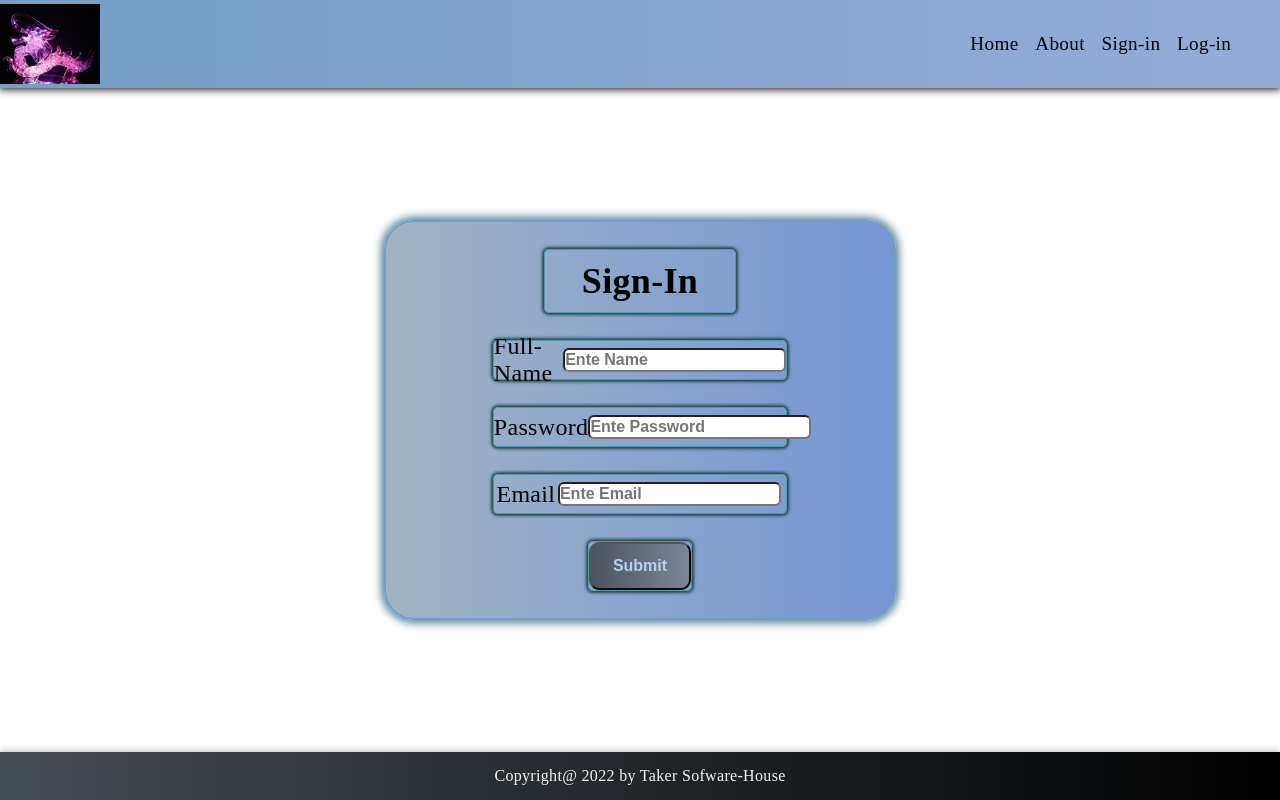
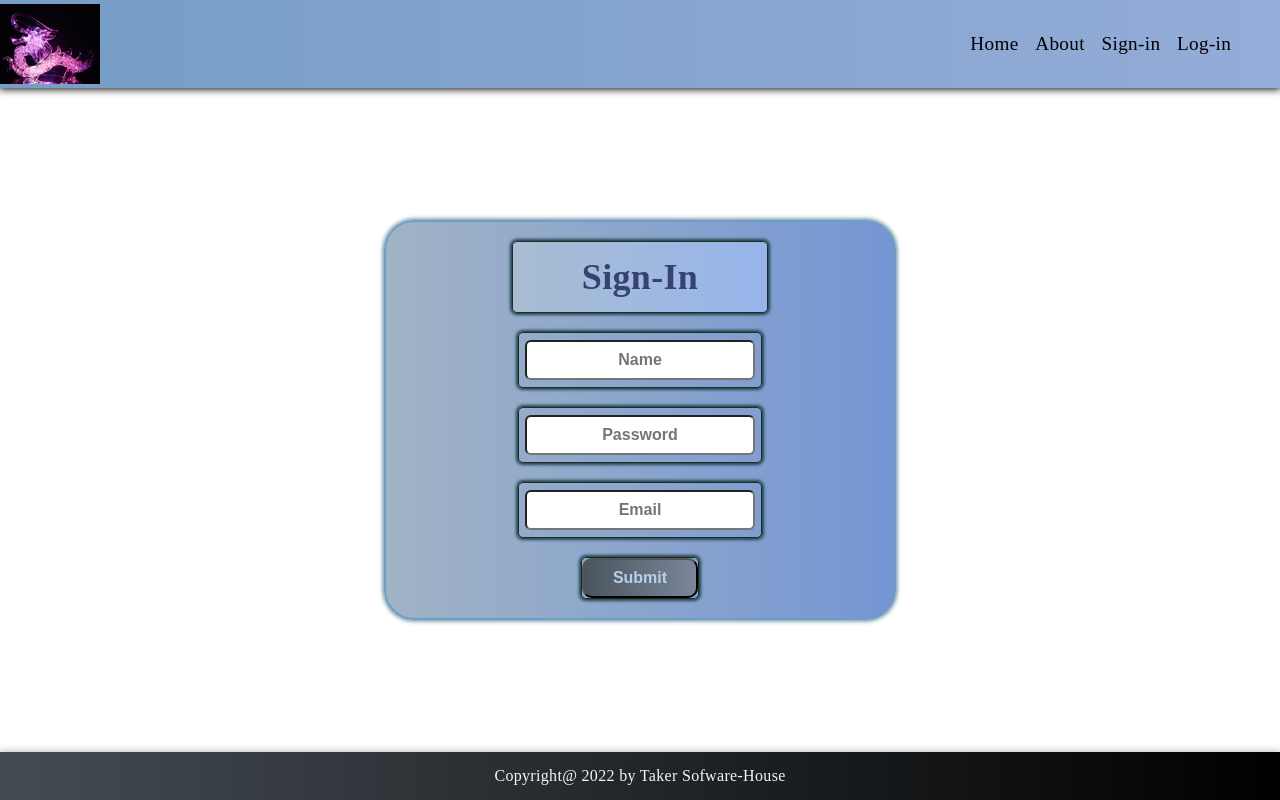
Before and after one commit to sameershahid1/Mini_React_Projects, a React (Create React App) app in the folder Practice/prac/: page / in a window 1280 px wide. Built offline with nearby package versions, Linux system fonts and the light colour scheme.

Commit message:
Styling Updating-2

```diff
--- a/Practice/prac/src/Components/App.js
+++ b/Practice/prac/src/Components/App.js
@@ -8,9 +8,9 @@ import MainContent from './MainContent';
 const Page = () => {
     return (
         <div className='Container'>
-            <Header/>
-            <MainContent/>
-            <Footer/>
+            <Header key={1}/>
+            <MainContent key={2}/>
+            <Footer key={3}/>
         </div>
     );
 }
--- /dev/null
+++ b/Practice/prac/src/Components/CSS/Jokes_List.css
@@ -0,0 +1,42 @@
+/*Main Section*/
+.Main {
+    background: linear-gradient(to right, #a0b3c5, #7596d4);
+    display: flex;
+    flex-flow: column wrap;
+    justify-content: center;
+    align-items: center;
+    width: 50vw;
+    height: 60vh;
+    box-shadow: 0 0 8px 2px rgb(110, 151, 163);
+    border:1px solid rgb(74, 137, 179);
+    border-radius: 20px;
+    position: relative;
+    left: 360px;
+}
+
+.Main {
+    display: flex;
+    flex-flow: column wrap;
+    justify-content: center;
+    align-items: center;
+}
+
+.Heading {
+    border: 1px solid gray;
+    border-radius: 10px;
+    padding: 10px 10px 10px 10px;
+    margin-bottom: 30px;
+}
+
+
+.points {
+    display: flex;
+    flex-flow: column wrap;
+    justify-content: center;
+    align-items: center;
+    width: 43vw;
+}
+
+.item {
+    list-style-type: none;
+}
--- a/Practice/prac/src/Components/CSS/Sign_in.css
+++ b/Practice/prac/src/Components/CSS/Sign_in.css
@@ -1,11 +1,9 @@
 .Form
 {
-
     height: 50vh;
     display: flex;
     align-items: center;
     justify-content: center;
-    font-size:1.5rem;
 }
 
 .Form-Container{
@@ -19,7 +17,7 @@
     align-items: center;
     border: 2px solid rgb(111, 157, 196);
     border-radius: 30px;
-    box-shadow:0 0 9px 3px rgb(85, 129, 153);
+    box-shadow:0 0 4px 1px rgb(85, 129, 153);
 }
 
 
@@ -28,14 +26,14 @@
     display: flex;
     border-radius:5px;
     box-shadow: 0 0 3px 2px rgb(32, 71, 77);
-    border:1px solid rgb(78, 154, 173);
+    border:1px solid rgb(35, 40, 41);
 }
 
 .Name,.Password,.Email
 {
-    width:23vw;
-    height:5vh;
-    justify-content:space-evenly;
+    width:19vw;
+    height:7vh;
+    justify-content:center;
     align-items: center;
 }
 
@@ -47,18 +45,17 @@
     color: black;
 }
 
-.em{
-    position: relative;
 
-}
 
 .input-1
 {
     border-radius: 6px;
-    height: 3vh;
-    color: rgb(26, 43, 26);
+    height: 5vh;
+    width:18vw;
     font-size:1rem;
     font-weight: 700;
+    text-align: center;
+    color: rgb(26, 43, 26);
 }
 
 
@@ -69,8 +66,11 @@
 
 .Heading-1
 {
-    width:15vw;
-    height:8vh;
+    font-size: 1.5rem;;
+    color:#081041b2;
+    width:20vw;
+    height: 9vh;
+    background: linear-gradient(to right, #a8bdd1, #97b5ec);
     justify-content: center;
     align-items: center;
 }
--- a/Practice/prac/src/Components/Jokes_List.js
+++ b/Practice/prac/src/Components/Jokes_List.js
@@ -1,4 +1,5 @@
 import React from 'react'
+import './CSS/Jokes_List.css'
 
 function Jokes_List({data,next,pre}) {
   const topic=data.Topic;
--- a/Practice/prac/src/Components/Sign_in.js
+++ b/Practice/prac/src/Components/Sign_in.js
@@ -14,25 +14,22 @@ function Sign_in() {
            </div>
             {/*Name*/}
             <div className='Name'>
-            <label>Full-Name</label>
-            <input type={"text"} className={"input-1"} placeholder={"Ente Name"} onChange={(e)=>{setName(e.target.value)}}/><br/>
+            <input type={"text"} className={"input-1"} placeholder={"Name"} onChange={(e)=>{setName(e.target.value)}}/><br/>
             </div>
 
             {/*Password*/}
             <div className='Password'>
-            <label>Password</label>
-            <input type={"password"} className={"input-1"} placeholder={"Ente Password"} onChange={(e)=>{setPassword(e.target.value)}}/><br/>
+            <input type={"password"} className={"input-1"} placeholder={"Password"} onChange={(e)=>{setPassword(e.target.value)}}/><br/>
             </div>
 
             {/*Email*/}
             <div className='Email'>
-               <label>Email</label>
-               <input type={"email"} className={"input-1 em"} placeholder={"Ente Email"} onChange={(e)=>{setEmail(e.target.value)}}/><br/>
+               <input type={"email"} className={"input-1 em"} placeholder={"Email"} onChange={(e)=>{setEmail(e.target.value)}}/><br/>
             </div>
 
             {/*Button*/}
             <div className='btn-container'>
-               <button type={"submit"} className={'btn'} onClick="">Submit</button>
+               <button type={"submit"} className={'btn'} onClick={()=>{console.log("Fuck you")}}>Submit</button>
             </div>
         </form>
     </div>
--- a/Practice/prac/src/index.css
+++ b/Practice/prac/src/index.css
@@ -27,6 +27,7 @@ img {
     color: rgb(0, 0, 0);
     font-size: 1.2rem;
     letter-spacing: 0.02rem;
+    background-color: rgba(255, 255, 255, 0.829);
 }
 
 
@@ -87,51 +88,6 @@ img {
     box-shadow: 0 0 7px 1px rgb(187, 187, 187);
 }
 
-/*Main Section*/
-.Main
-{
-    display: flex;
-    flex-flow: column wrap;
-    justify-content: center;
-    align-items: center;
-    width:50vw;
-    height: 60vh;
-    box-shadow:0 0 12px 4px black;
-    border-radius: 20px;
-    position: relative;
-    left: 360px;
-}
-
-.Main
-{
-    display: flex;
-    flex-flow: column wrap;
-    justify-content:center;
-    align-items:center;
-}
-
-.Heading
-{
-    border: 1px solid gray;
-    border-radius: 10px;
-    padding:10px 10px 10px 10px;
-    margin-bottom: 30px;
-}
-
-
-.points
-{
-    display: flex;
-    flex-flow: column wrap;
-    justify-content: center;
-    align-items: center;
-    width: 43vw;
-}
-
-.item
-{
-    list-style-type: none;
-}
 
 .btn-outer
 {
@@ -149,11 +105,12 @@ img {
     font-size: 1rem;
     font-weight:900;
     color:rgb(183, 208, 238);
-    width: 8vw;
-    height:6vh;
+    width: 9vw;
+    height:5vh;
 }
 
 .btn:hover
 {
     background: linear-gradient(to right, #4a545e, #616879);
+    box-shadow: 0 0 5px 2px rgb(2, 1, 1);
 }
--- a/Practice/prac/src/index.js
+++ b/Practice/prac/src/index.js
@@ -10,6 +10,6 @@ import Page from './Components/App'
 const root=ReactDOM.createRoot(document.getElementById('root'));
 root.render(
   <React.StrictMode>
-  <Page/>
+  <Page />
   </React.StrictMode>
 );
```
